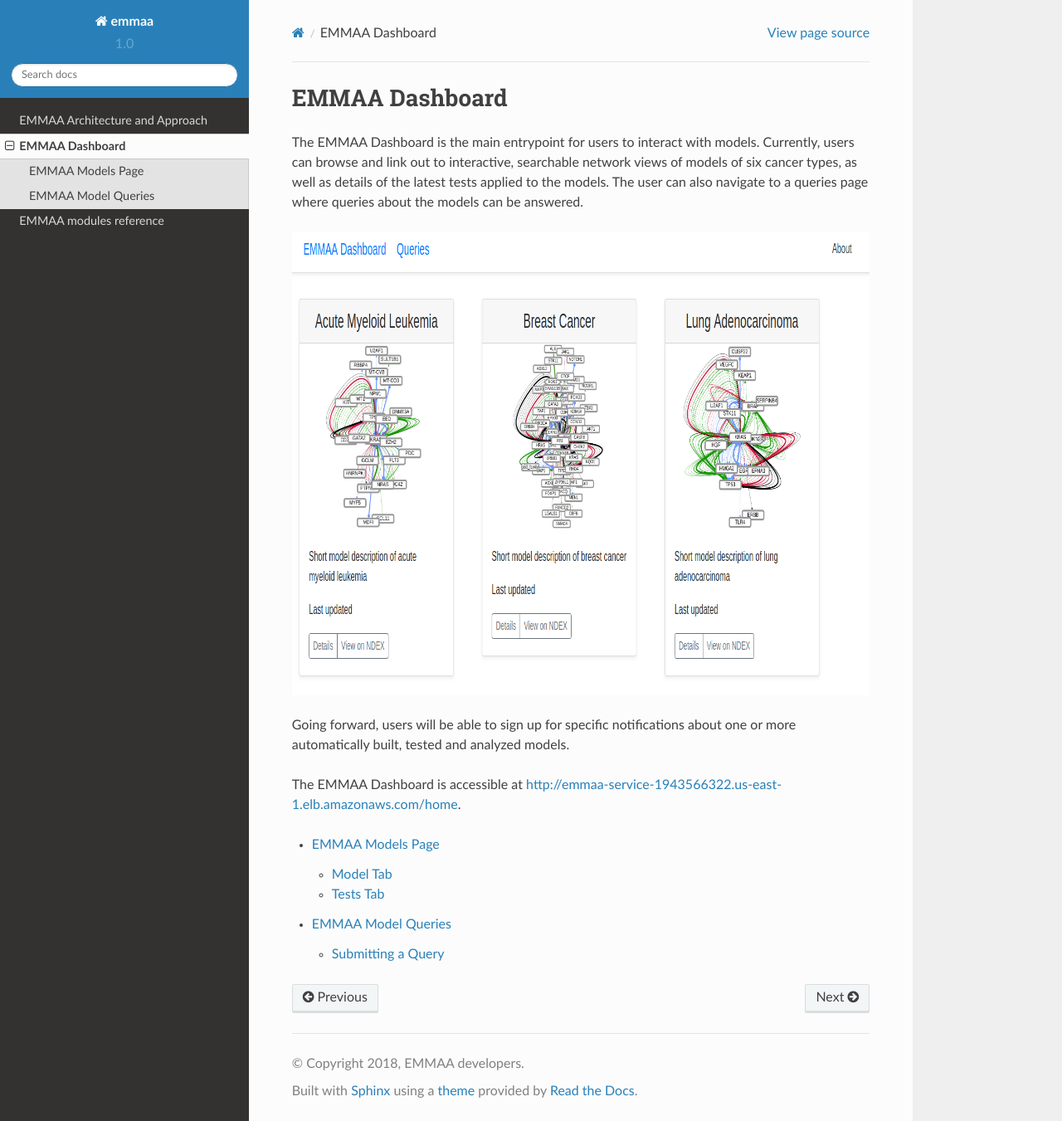
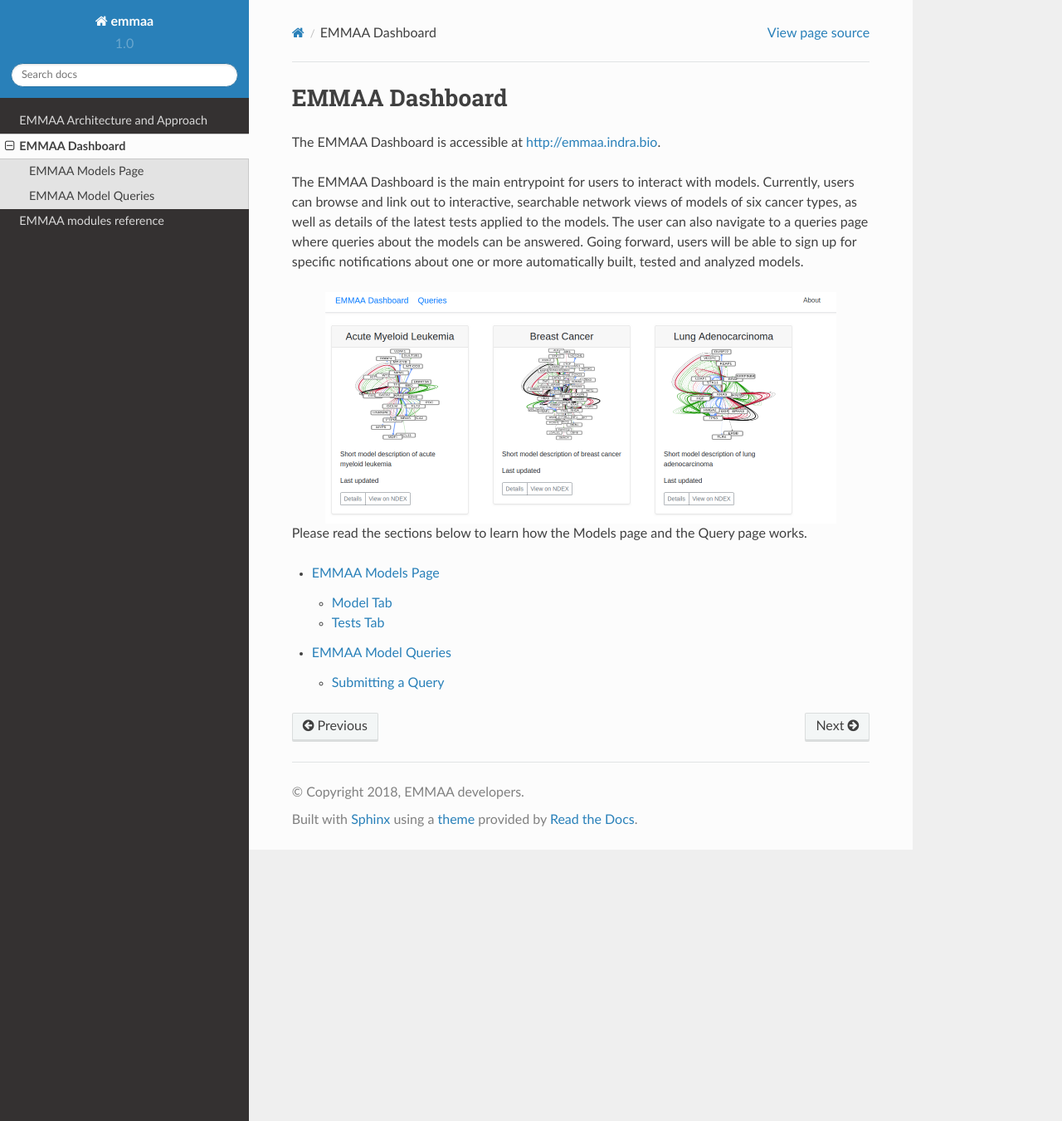
Before and after one commit to gyorilab/emmaa, a Sphinx documentation site: the page built from doc/dashboard/index.rst, in a window 1280 px wide and 1351 px high. Shown: the whole window at 83% size. Built offline with Sphinx 7.4.7 and the Read the Docs theme 2.0.0, drawn with Linux system fonts in a browser that asks for light colours.

Commit message:
Update dashboard link and tweak image scales

```diff
--- a/doc/architecture/analysis.rst
+++ b/doc/architecture/analysis.rst
@@ -39,7 +39,9 @@
 website. This process is summarized in the figure below.
 
 .. image:: ../_static/images/testing_pipeline.png
-   :scale: 50 %
+   :width: 2134px
+   :scale: 33 %
+   :align: center
 
 The code implemented here is avilable in the following places:
 
--- a/doc/dashboard/index.rst
+++ b/doc/dashboard/index.rst
@@ -1,21 +1,25 @@
 EMMAA Dashboard
 ===============
+The EMMAA Dashboard is accessible at
+`http://emmaa.indra.bio <http://emmaa.indra.bio>`_.
+
 The EMMAA Dashboard is the main entrypoint for users to interact
 with models. Currently, users can browse and link out to interactive,
 searchable network views of models of six cancer types, as well as details of
 the latest tests applied to the models. The user can also navigate to a
 queries page where queries about the models can be answered.
-
-.. image:: ../_static/images/dashboard_top.png
-   :scale: 100 %
-   :align: right
-
 Going forward, users will be able
 to sign up for specific notifications about one or more automatically
 built, tested and analyzed models.
 
-The EMMAA Dashboard is accessible at
-`http://emmaa-service-1943566322.us-east-1.elb.amazonaws.com/home <http://emmaa-service-1943566322.us-east-1.elb.amazonaws.com/home>`_.
+.. image:: ../_static/images/dashboard_top.png
+   :width: 1232px
+   :scale: 50 %
+   :align: center
+
+
+Please read the sections below to learn how the Models page and the Query page
+works.
 
 
 .. toctree::
```
